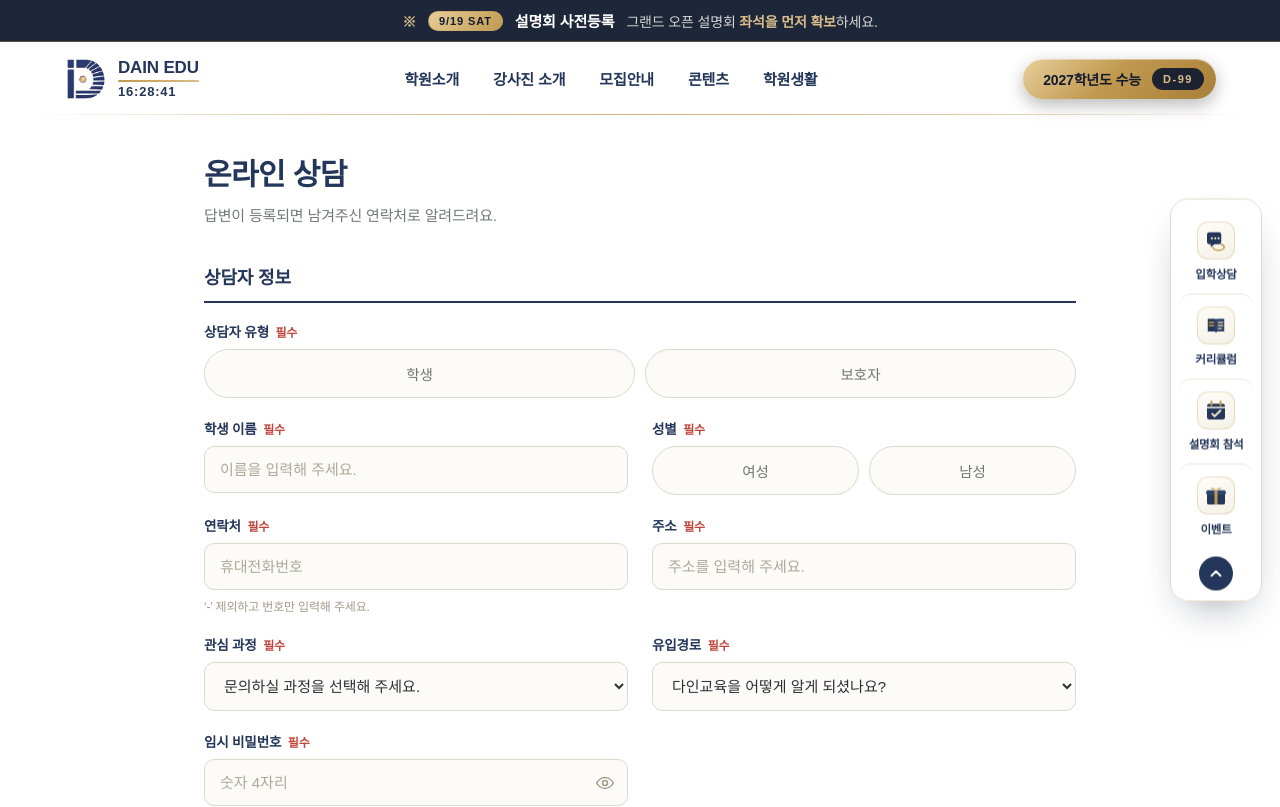
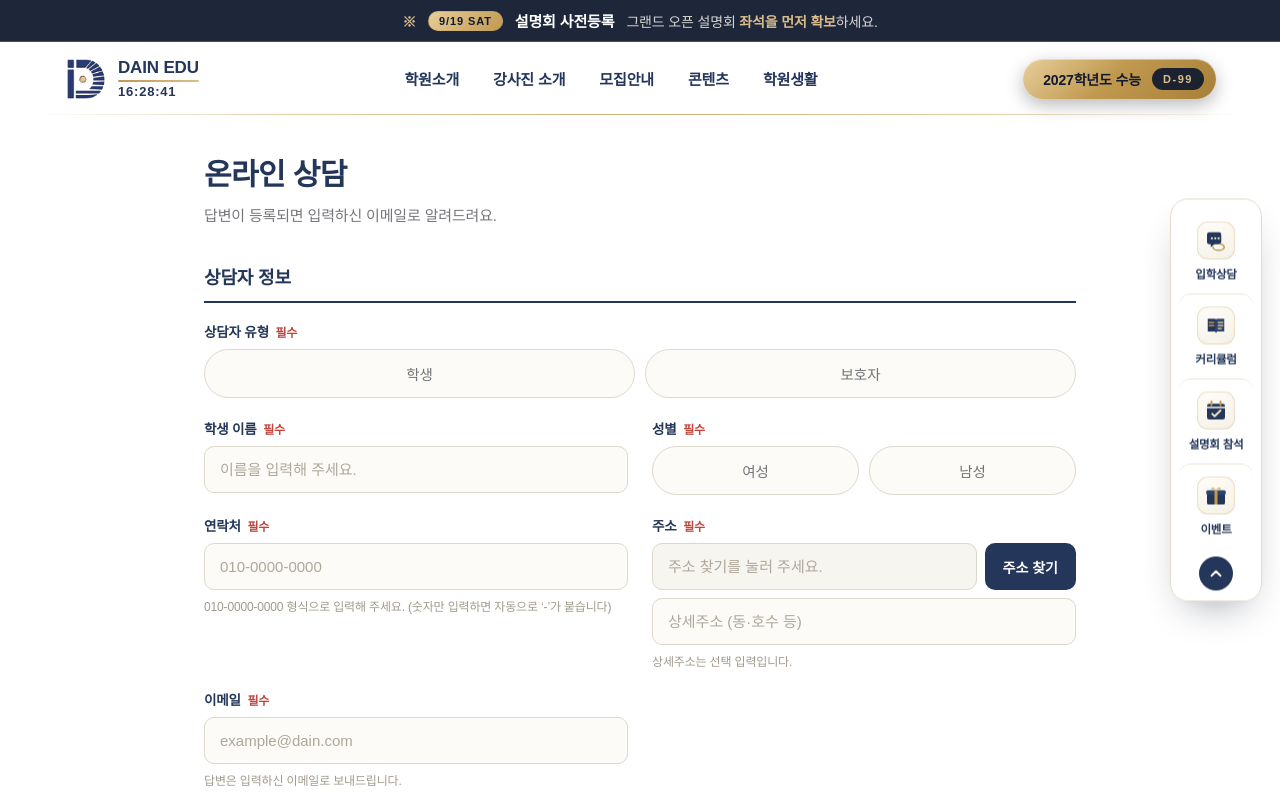
Before and after one commit to jungmin-lee-1122/dainedu, a Next.js app: page /consult in a window 1280 px wide. Shown: the top 807 px of the page. Built offline with nearby package versions, Linux system fonts and the light colour scheme; a web font is replaced by a local one.

Commit message:
입학상담폼 수정

```diff
--- a/app/api/consult/route.ts
+++ b/app/api/consult/route.ts
@@ -11,10 +11,12 @@ export async function POST(request: Request) {
     const title = String(data?.title || "").trim();
     const content = String(data?.content || "").trim();
     const password = String(data?.password || "").trim();
+    const email = String(data?.email || "").trim();
 
     if (
       !name ||
-      !/^01[0-9]{7,9}$/.test(phone) ||
+      !/^01[0-9]-[0-9]{4}-[0-9]{4}$/.test(phone) ||
+      !/^[^\s@]+@[^\s@]+\.[^\s@]+$/.test(email) ||
       !title ||
       !content ||
       !/^[0-9]{4}$/.test(password)
--- a/app/consult/consultScript.ts
+++ b/app/consult/consultScript.ts
@@ -34,10 +34,43 @@ for(var g=0;g<groups.length;g++){
   }
 })();
 
-/* ── 연락처: 숫자만 ── */
+/* ── 연락처: 010-0000-0000 자동 하이픈 ── */
 (function(){
   var el=document.getElementById("csPhone"); if(!el) return;
-  el.addEventListener("input",function(){ el.value=el.value.replace(/[^0-9]/g,""); });
+  el.addEventListener("input",function(){
+    var v=el.value.replace(/[^0-9]/g,"").slice(0,11);
+    if(v.length<4) el.value=v;
+    else if(v.length<8) el.value=v.slice(0,3)+"-"+v.slice(3);
+    else el.value=v.slice(0,3)+"-"+v.slice(3,7)+"-"+v.slice(7);
+  });
+})();
+
+/* ── 주소 찾기 (다음 우편번호 서비스) ── */
+(function(){
+  var btn=document.getElementById("csAddrBtn"); if(!btn) return;
+  var addr=document.getElementById("csAddress");
+  var zip=document.getElementById("csZip");
+  var detail=document.getElementById("csAddrDetail");
+  btn.addEventListener("click",function(){
+    if(typeof daum==="undefined"||!daum.Postcode){
+      addr.removeAttribute("readonly");
+      addr.placeholder="주소를 직접 입력해 주세요.";
+      addr.focus();
+      return;
+    }
+    new daum.Postcode({
+      oncomplete:function(data){
+        var road=data.roadAddress||data.jibunAddress||"";
+        var extra="";
+        if(data.bname && /[동|로|가]$/g.test(data.bname)) extra+=data.bname;
+        if(data.buildingName && data.apartment==="Y") extra+=(extra?", ":"")+data.buildingName;
+        if(extra) road+=" ("+extra+")";
+        addr.value=road;
+        if(zip) zip.value=data.zonecode||"";
+        if(detail) detail.focus();
+      }
+    }).open();
+  });
 })();
 
 /* ── 임시 비밀번호: 숫자 4자리 + 보기 토글 ── */
@@ -66,8 +99,9 @@ for(var g=0;g<groups.length;g++){
     if(!data.role){ return fail("상담자 유형을 선택해 주세요."); }
     if(!String(data.name||"").trim()){ return fail("학생 이름을 입력해 주세요."); }
     if(!data.gender){ return fail("성별을 선택해 주세요."); }
-    if(!/^01[0-9]{7,9}$/.test(String(data.phone||""))){ return fail("연락처를 정확히 입력해 주세요. (숫자만)"); }
-    if(!String(data.address||"").trim()){ return fail("주소를 입력해 주세요."); }
+    if(!/^01[0-9]-[0-9]{4}-[0-9]{4}$/.test(String(data.phone||""))){ return fail("연락처를 010-0000-0000 형식으로 입력해 주세요."); }
+    if(!String(data.address||"").trim()){ return fail("주소 찾기를 눌러 주소를 입력해 주세요."); }
+    if(!/^[^\s@]+@[^\s@]+\.[^\s@]+$/.test(String(data.email||"").trim())){ return fail("이메일을 정확히 입력해 주세요."); }
     if(!data.course){ return fail("관심 과정을 선택해 주세요."); }
     if(!data.source){ return fail("유입경로를 선택해 주세요."); }
     if(!/^[0-9]{4}$/.test(String(data.password||""))){ return fail("임시 비밀번호를 숫자 4자리로 입력해 주세요."); }
@@ -93,7 +127,7 @@ for(var g=0;g<groups.length;g++){
       for(var h=0;h<hid.length;h++) hid[h].value="";
       var ag=document.getElementById("csAgree"); if(ag) ag.classList.remove("is-on");
       msg.className="cs-msg is-ok";
-      msg.textContent="상담 신청이 접수되었습니다. 답변이 등록되면 연락드리겠습니다.";
+      msg.textContent="상담 신청이 접수되었습니다. 답변은 입력하신 이메일로 보내드리겠습니다.";
     })
     .catch(function(){ fail("전송에 실패했습니다. 잠시 후 다시 시도해 주세요."); })
     .finally(function(){ btn.disabled=false; btn.textContent="온라인 상담 신청하기"; });
--- a/app/consult/page.tsx
+++ b/app/consult/page.tsx
@@ -100,7 +100,7 @@ export default function ConsultPage() {
         <div className="cs-wrap">
           <header className="cs-head">
             <h1 className="cs-title">온라인 상담</h1>
-            <p className="cs-desc">답변이 등록되면 남겨주신 연락처로 알려드려요.</p>
+            <p className="cs-desc">답변이 등록되면 입력하신 이메일로 알려드려요.</p>
           </header>
 
           <form id="csForm" noValidate>
@@ -134,13 +134,34 @@ export default function ConsultPage() {
             <div className="cs-row">
               <div className="cs-field">
                 <label className="cs-label" htmlFor="csPhone">연락처 <i>필수</i></label>
-                <input id="csPhone" name="phone" type="tel" inputMode="numeric" placeholder="휴대전화번호" />
-                <span className="cs-hint">‘-’ 제외하고 번호만 입력해 주세요.</span>
+                <input id="csPhone" name="phone" type="tel" inputMode="numeric" maxLength={13} placeholder="010-0000-0000" />
+                <span className="cs-hint">010-0000-0000 형식으로 입력해 주세요. (숫자만 입력하면 자동으로 ‘-’가 붙습니다)</span>
               </div>
               <div className="cs-field">
                 <label className="cs-label" htmlFor="csAddress">주소 <i>필수</i></label>
-                <input id="csAddress" name="address" placeholder="주소를 입력해 주세요." />
+                <div className="cs-addr">
+                  <input id="csAddress" name="address" placeholder="주소 찾기를 눌러 주세요." readOnly />
+                  <button id="csAddrBtn" className="cs-addr-btn" type="button">주소 찾기</button>
+                </div>
+                <input type="hidden" id="csZip" name="zipcode" />
+                <input
+                  className="cs-addr-detail"
+                  id="csAddrDetail"
+                  name="addressDetail"
+                  maxLength={60}
+                  placeholder="상세주소 (동·호수 등)"
+                />
+                <span className="cs-hint">상세주소는 선택 입력입니다.</span>
               </div>
+            </div>
+
+            <div className="cs-row">
+              <div className="cs-field">
+                <label className="cs-label" htmlFor="csEmail">이메일 <i>필수</i></label>
+                <input id="csEmail" name="email" type="email" inputMode="email" placeholder="example@dain.com" />
+                <span className="cs-hint">답변은 입력하신 이메일로 보내드립니다.</span>
+              </div>
+              <div className="cs-field" />
             </div>
 
             <div className="cs-row">
@@ -292,6 +313,13 @@ export default function ConsultPage() {
 
       <div dangerouslySetInnerHTML={{ __html: quickMenuMarkup }} />
 
+      {/* 도로명 주소 검색 (다음 우편번호 서비스) */}
+      <Script
+        id="daum-postcode"
+        src="https://t1.daumcdn.net/mapjsapi/bundle/postcode/prod/postcode.v2.js"
+        strategy="afterInteractive"
+      />
+
       <Script id="consult-script" strategy="afterInteractive" dangerouslySetInnerHTML={{ __html: consultScript }} />
     </main>
   );
--- a/app/globals.css
+++ b/app/globals.css
@@ -1067,6 +1067,13 @@ img,video,svg{max-width:100%}
   font-size:14.5px;font-family:inherit;color:var(--dn-ink-soft);cursor:pointer;transition:all .18s ease}
 .cs-choice:hover{border-color:var(--dn-gold);color:var(--dn-navy);background:#fff}
 .cs-choice.is-on{border-color:transparent;background:linear-gradient(150deg,#2E4470,var(--dn-navy) 55%,#182742);color:#fff;font-weight:700}
+.cs-addr{display:flex;gap:8px}
+.cs-addr input{flex:1 1 auto;min-width:0;cursor:pointer;background:#F7F5EF}
+.cs-addr-btn{flex:0 0 auto;padding:0 18px;border:0;border-radius:10px;cursor:pointer;
+  background:var(--dn-navy);color:#fff;font-size:14px;font-weight:700;font-family:inherit;white-space:nowrap;
+  transition:background .2s ease}
+.cs-addr-btn:hover{background:var(--dn-deep)}
+.cs-addr-detail{margin-top:8px}
 .cs-pw{position:relative}
 .cs-pw input{padding-right:46px}
 .cs-pw-eye{position:absolute;right:6px;top:50%;transform:translateY(-50%);width:34px;height:34px;
```
Also changed, not shown: 1 other file (tests, documents, lock files or other folders).
